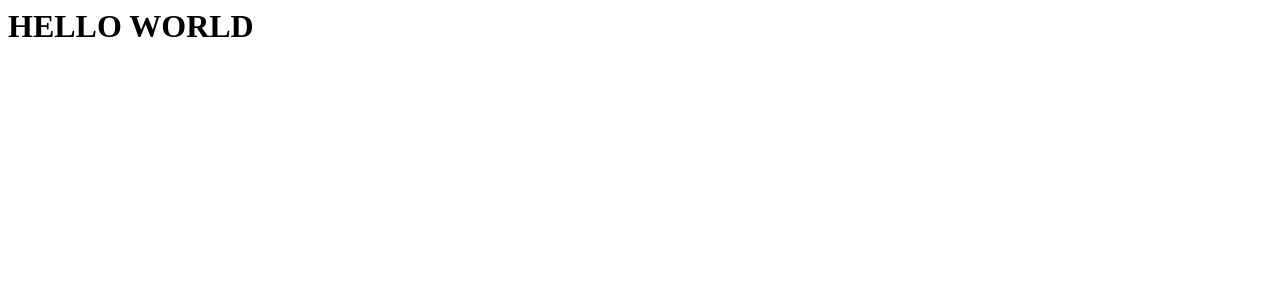
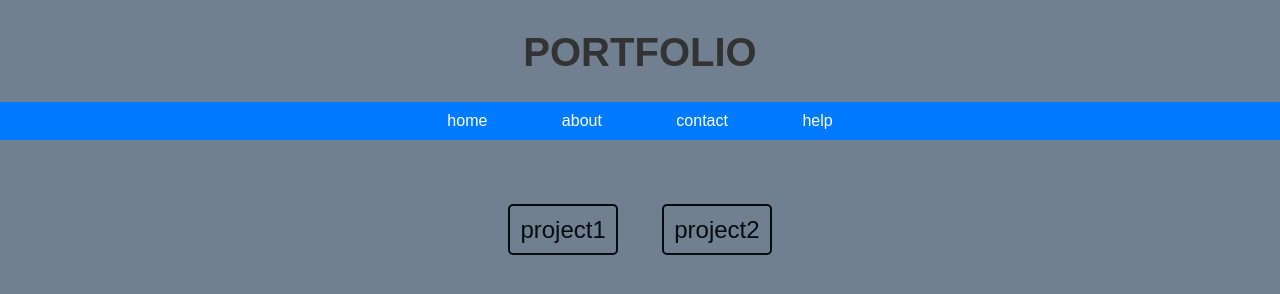
Before and after one commit to morethanashley/FSDL13, a plain HTML site: page week01/index.html in a window 1280 px wide. Drawn offline with Linux system fonts and the light colour scheme.

Commit message:
first html

```diff
--- a/week01/index.html
+++ b/week01/index.html
@@ -2,10 +2,79 @@
 <head>
     <meta charset="UTF-8">
     <meta name="viewport" content="width=device-width, initial-scale=1.0">
-    <title>Document</title>
+    <title>portfolio</title>
+    <style>
+        body {
+            font-family: Arial, sans-serif;
+            background-color: slategrey;
+            margin: 0;
+            padding: 0;
+            color: #333;
+            text-align: center;
+        }
+
+        h1 {
+            margin-top: 30px;
+            font-size: 2.5rem;
+            color: #333;
+        }
+
+        /* Styling for navigation links */
+        nav {
+            background-color: #007BFF;
+            padding: 10px;
+            margin-top: 20px;
+        }
+
+        nav a {
+            text-decoration: none;
+            color: white;
+            padding: 10px 20px;
+            margin: 0 15px;
+            font-size: 16px;
+            border-radius: 5px;
+            transition: background-color 0.3s ease, transform 0.3s ease;
+        }
+
+        nav a:hover {
+            background-color: #0056b3;
+            transform: scale(1.05);
+        }
+
+        section {
+            margin-top: 40px;
+        }
+
+        section a {
+            text-decoration: none;
+            color: #060b10;
+            font-size: 1.5rem;
+            margin: 0 20px;
+            padding: 10px;
+            border: 2px solid #060b10;
+            border-radius: 5px;
+            transition: background-color 0.3s ease, color 0.3s ease;
+        }
+
+        section a:hover {
+            background-color: #007BFF;
+            color: white;
+        }
+    </style>
 </head>
 <body>
-    <h1>HELLO WORLD</h1>
-
+    <h1>PORTFOLIO</h1>
+    <nav>
+        <a href="index.html">home</a>
+        <a href="">about</a>
+        <a href="">contact</a>
+        <a href="">help</a>
+    </nav>
+    <br>
+    <br>
+    <section>
+        <a href="">project1</a>
+        <a href="">project2</a>
+    </section>
 </body>
 </html>
```
Also changed, not shown: week01/about.html (added).
